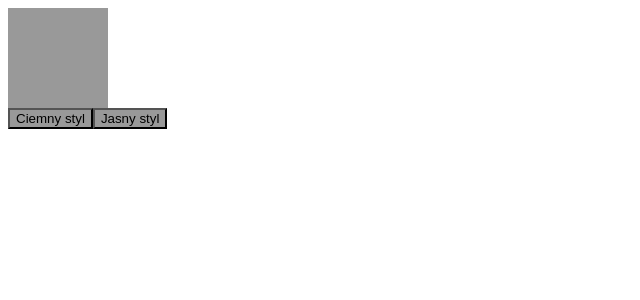
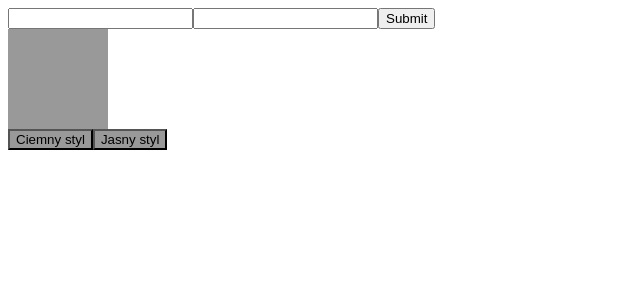
Before and after one commit to WingedPepcios/ReactIntroductingRed, a React (Create React App) app in the folder introducting/: page /settings in a window 1280 px wide. Shown: the top 300 px of the page, without its empty margins (0-640 px from the left). Built offline with nearby package versions, Linux system fonts and the light colour scheme.

Commit message:
Form components and examples

```diff
--- a/introducting/src/App.jsx
+++ b/introducting/src/App.jsx
@@ -10,6 +10,7 @@ import Header from './molecules/Header';
 import Logo from './molecules/Logo';
 import Image from './atoms/Image';
 import { ThemeProvider } from './contexts/Theme';
+import Settings from './layouts/Settings';
 
 // const array = [
 //   { text: 'tak'},
@@ -32,6 +33,7 @@ const App = () => {
 
   return (
     <>
+      <Settings />
       <ThemeProvider>
         <Header>
           {/* <Logo>
--- /dev/null
+++ b/introducting/src/atoms/Input.jsx
@@ -0,0 +1,22 @@
+import React, { useContext } from 'react';
+import { useState } from 'react';
+import { useEffect } from 'react';
+
+const Input = ({ context, name }) => {
+  const { setInputsValue } = useContext(context);
+  const [value, setValue] = useState('');
+
+  useEffect(
+    () => {
+      setInputsValue({ name, value });
+    },
+    [value],
+  )
+
+
+  return (
+    <input value={value} onChange={(e) => setValue(e.target.value )} />
+  );
+};
+
+export default Input;
--- /dev/null
+++ b/introducting/src/contexts/Form.js
@@ -0,0 +1,32 @@
+import React, { useState } from 'react';
+
+export const FormContext = React.createContext();
+
+
+
+export const FormProvider = ({ children, onSubmit }) => {
+  const [inputs, setInputs] = useState({});
+  const [isSubbmiting, setIsSubmitting] = useState(false);
+
+  const setInputsValue = ({ name, value }) => {
+    setInputs((state) => ({
+      ...state,
+      [name]: value,
+    }));
+  };
+
+  const handleSubmit = async (e) => {
+    e.preventDefault();
+    setIsSubmitting(true);
+    await onSubmit(inputs);
+    setIsSubmitting(false);
+  };
+
+  return (
+    <FormContext.Provider value={{ inputs: { ...inputs }, isSubbmiting, setInputsValue }}>
+      <form onSubmit={handleSubmit}>
+        {children}
+      </form>
+    </FormContext.Provider>
+  )
+}
--- /dev/null
+++ b/introducting/src/layouts/Settings.jsx
@@ -0,0 +1,10 @@
+import React from 'react';
+import UserDataForm from '../molecules/UserDataForm';
+
+const Settings = () => {
+  return (
+    <UserDataForm />
+  );
+};
+
+export default Settings;
--- /dev/null
+++ b/introducting/src/molecules/UserDataForm.jsx
@@ -0,0 +1,20 @@
+import React from 'react';
+import Input from '../atoms/Input';
+import { FormProvider as Data, FormContext } from '../contexts/Form';
+
+
+const UserDataForm = () => {
+  const onSubmit = (inputs) => {
+    console.log(inputs);
+  };
+
+  return (
+    <Data onSubmit={onSubmit}>
+      <Input context={FormContext} name="username" />
+      <Input context={FormContext} name="email" />
+      <button type="submit">Submit</button>
+    </Data>
+  );
+};
+
+export default UserDataForm;
```
